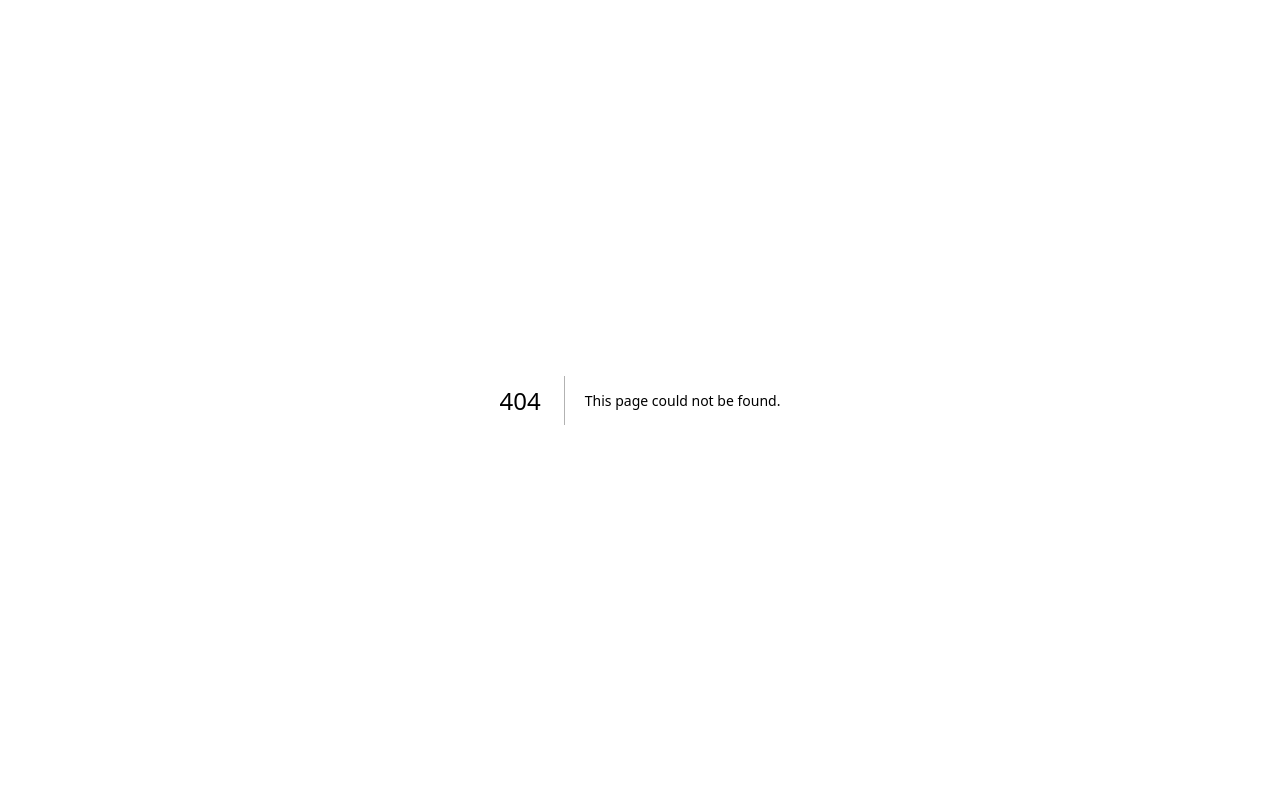
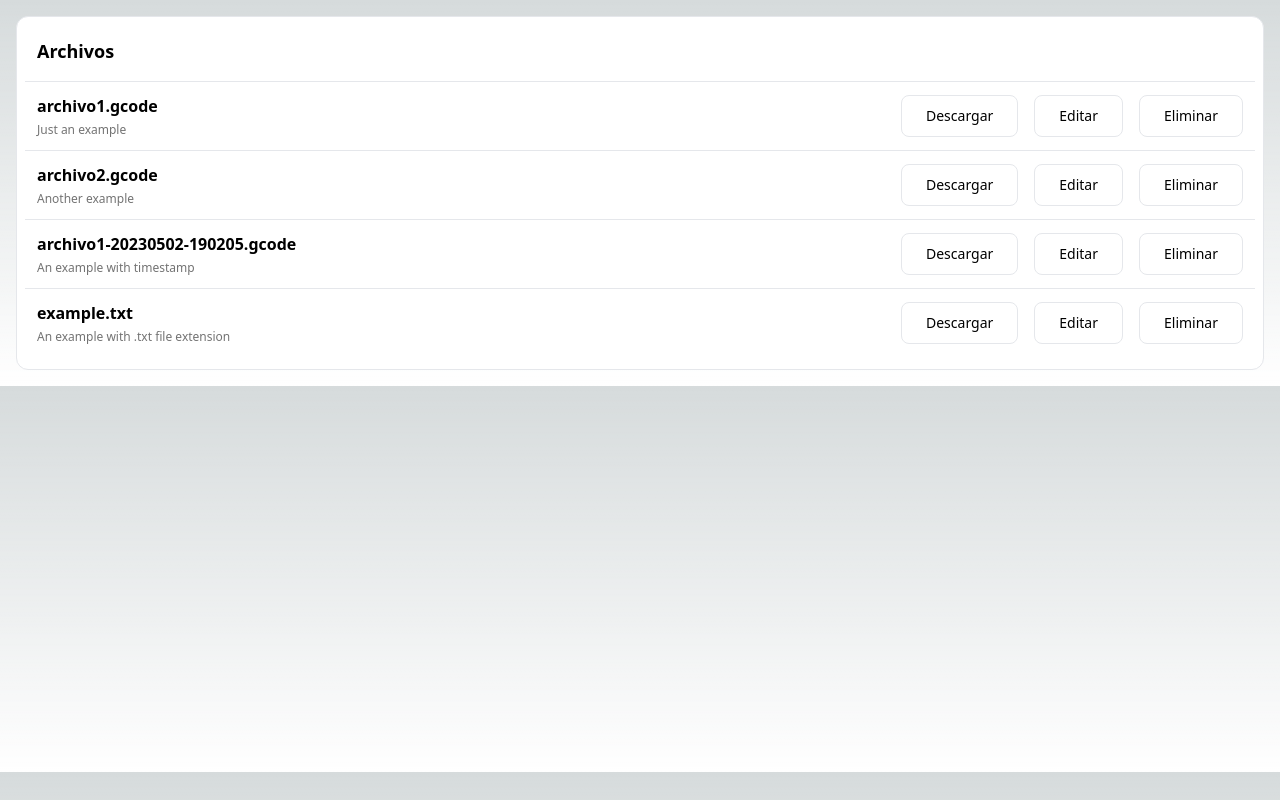
Before and after one commit to Leandro-Bertoluzzi/remote-cnc-webapp, a Next.js app: page /files in a window 1280 px wide. Before the commit this address had no page. Built offline with nearby package versions, Linux system fonts and the light colour scheme.

Commit message:
feat: Added basic files view

```diff
--- /dev/null
+++ b/src/components/cardButton.tsx
@@ -0,0 +1,20 @@
+const HOVER_COLOR_MAP: any = {
+    'descargar': 'bg-sky-200',
+    'editar': 'bg-green-200',
+    'eliminar': 'bg-red-200',
+}
+
+export default function CardButton(props: any) {
+    const {buttonType, isFirst} = props;
+
+    const buttonHoverColor = HOVER_COLOR_MAP[buttonType.toLowerCase()];
+    const buttonText = buttonType.charAt(0).toUpperCase() + buttonType.slice(1);
+
+    return (
+        <div className={`${isFirst ? "ml-auto " : ""}p-2 w-auto`}>
+            <a className={`inline-flex flex-wrap items-center px-6 py-2.5 text-sm font-medium border hover:${buttonHoverColor} rounded-lg`} href="#">
+                {buttonText}
+            </a>
+        </div>
+    )
+  }
--- /dev/null
+++ b/src/components/fileCard.tsx
@@ -0,0 +1,23 @@
+import CardButton from '../components/cardButton';
+
+export default function FileCard(props: any) {
+    const {fileName, fileDescription} = props;
+
+    return (
+        <div className="w-full p-3 border-t">
+          <div className="flex flex-wrap items-center justify-between -m-2">
+            <div className="w-auto p-2">
+              <div className="flex flex-wrap items-center -m-1.5">
+                <div className="w-auto p-1.5">
+                  <h3 className="font-heading mb-1 font-semibold">{fileName}</h3>
+                  <p className="text-xs text-neutral-500">{fileDescription}</p>
+                </div>
+              </div>
+            </div>
+            <CardButton buttonType="Descargar" isFirst />
+            <CardButton buttonType="Editar" />
+            <CardButton buttonType="Eliminar" />
+          </div>
+        </div>
+    )
+  }
--- /dev/null
+++ b/src/pages/files.tsx
@@ -0,0 +1,45 @@
+import FileCard from '../components/fileCard';
+
+const files = [
+    {
+      name: 'archivo1.gcode',
+      description: 'Just an example',
+    },
+    {
+      name: 'archivo2.gcode',
+      description: 'Another example',
+    },
+    {
+      name: 'archivo1-20230502-190205.gcode',
+      description: 'An example with timestamp',
+    },
+    {
+      name: 'example.txt',
+      description: 'An example with .txt file extension',
+    },
+  ]
+
+export default function FilesView() {
+    return (
+        <section data-section-id="1" data-share="" data-category="cards" className="py-4 overflow-hidden">
+        <div className="container px-4 mx-auto">
+          <div className="pt-5 px-5 pb-6 bg-white border rounded-xl">
+            <h3 className="mb-7 text-lg font-semibold">Archivos</h3>
+            <div className="flex flex-wrap -m-3">
+                {files.map((file) => (
+                    <FileCard
+                        fileName={file.name}
+                        fileDescription={file.description}
+                    />
+                ))}
+            </div>
+            {files.length === 0 &&
+            <div className="flex flex-wrap -m-3">
+                "There are no files"
+            </div>
+            }
+          </div>
+        </div>
+      </section>
+    )
+  }
--- a/src/pages/index.tsx
+++ b/src/pages/index.tsx
@@ -12,7 +12,7 @@ const sections = [
   {
     name: 'Administrar archivos',
     description: '',
-    href: '#',
+    href: '/files',
   },
   {
     name: 'Control manual y calibración',
```
